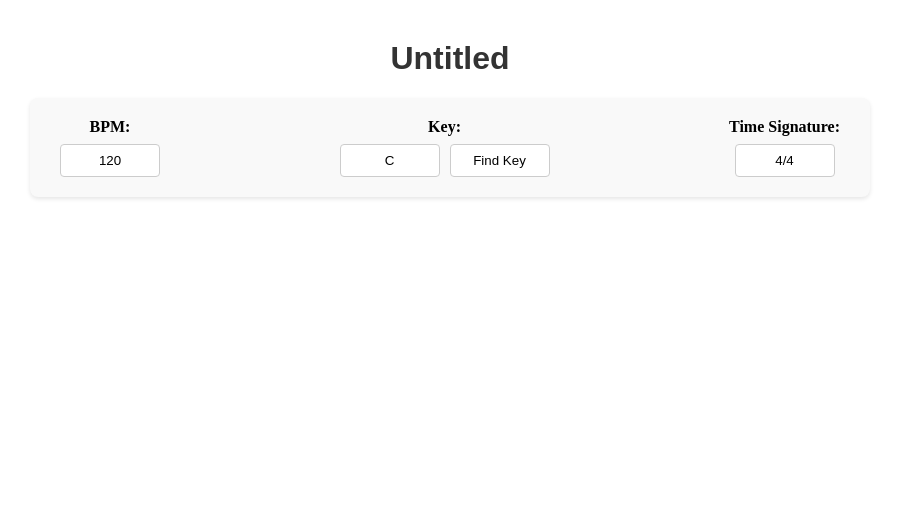
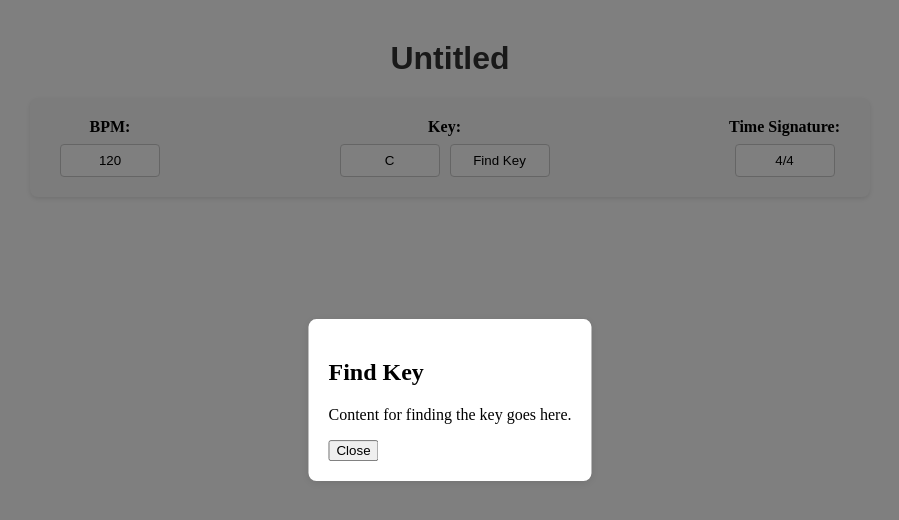
Before and after one commit to jessebrusa/singer_buddy, a website with bundled scripts: page index.html in a window 1280 px wide. Both pictures are taken after a click on the button "Find Key". Shown: the whole page, without its empty margins (190-1089 px from the left). Built offline with nearby package versions, Linux system fonts and the light colour scheme.

Commit message:
window created when find key button clicked

```diff
--- /dev/null
+++ b/scripts/uiManager/musicSettings/findKey.js
@@ -0,0 +1,42 @@
+
+class FindKeyModal {
+    constructor() {
+        this.modal = this.createModal();
+        this.overlay = this.createOverlay();
+        document.body.appendChild(this.overlay);
+        document.body.appendChild(this.modal);
+    }
+
+    createModal() {
+        const modal = document.createElement('div');
+        modal.classList.add('find-key-modal');
+        modal.innerHTML = `
+            <div class="modal-content">
+                <h2>Find Key</h2>
+                <p>Content for finding the key goes here.</p>
+                <button class="close-button">Close</button>
+            </div>
+        `;
+        modal.querySelector('.close-button').addEventListener('click', () => this.close());
+        return modal;
+    }
+
+    createOverlay() {
+        const overlay = document.createElement('div');
+        overlay.classList.add('modal-overlay');
+        overlay.addEventListener('click', () => this.close());
+        return overlay;
+    }
+
+    open() {
+        this.modal.classList.add('visible');
+        this.overlay.classList.add('visible');
+    }
+
+    close() {
+        this.modal.classList.remove('visible');
+        this.overlay.classList.remove('visible');
+    }
+}
+
+export default FindKeyModal;
--- a/scripts/uiManager/musicSettings/musicSettings.js
+++ b/scripts/uiManager/musicSettings/musicSettings.js
@@ -1,6 +1,9 @@
+import FindKeyModal from './findKey.js';
+
 class MusicSettings {
     constructor(appContainer) {
         this.appContainer = appContainer;
+        this.findKeyModal = new FindKeyModal();
     }
 
     createMusicSettings() {
@@ -128,8 +131,7 @@ class MusicSettings {
         keyFunctionButton.classList.add('key-function-button', 'button');
         keyFunctionButton.textContent = 'Find Key';
         keyFunctionButton.addEventListener('click', () => {
-            // Define the function to be performed here
-            alert('Key function button clicked!');
+            this.findKeyModal.open();
         });
 
         const keyButtonsContainer = document.createElement('div');
--- a/styles/musicSettings.css
+++ b/styles/musicSettings.css
@@ -86,3 +86,31 @@
     display: flex;
     gap: 10px; /* Space between buttons */
 }
+.find-key-modal {
+    position: fixed;
+    top: 50%;
+    left: 50%;
+    transform: translate(-50%, -50%);
+    background-color: #fff;
+    padding: 20px;
+    border-radius: 8px;
+    box-shadow: 0 2px 10px rgba(0, 0, 0, 0.1);
+    z-index: 1001;
+    display: none;
+}
+.find-key-modal.visible {
+    display: block;
+}
+.modal-overlay {
+    position: fixed;
+    top: 0;
+    left: 0;
+    width: 100%;
+    height: 100%;
+    background-color: rgba(0, 0, 0, 0.5);
+    z-index: 1000;
+    display: none;
+}
+.modal-overlay.visible {
+    display: block;
+}
```
